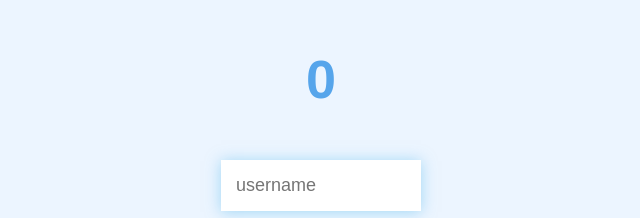
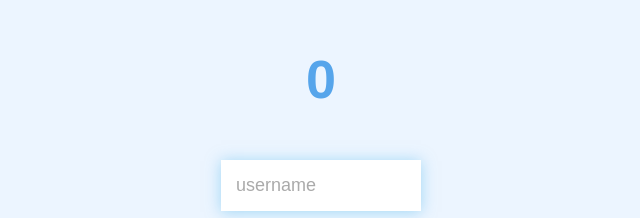
Before and after one commit to b-bryant18/novQuiz, a plain HTML site: page end.html in a window 1280 px wide. Shown: the part 186-404 px from the top of the page, 319-959 px from the left. Drawn offline with Linux system fonts and the light colour scheme.

Commit message:
Changed placeholder text for username input to lighter gray

```diff
--- a/styles.css
+++ b/styles.css
@@ -126,3 +126,7 @@ h3 {
     border: none;
     box-shadow: 0 0.1rem 1.4rem 0 rgba(86, 185, 235, 0.5);
   }
+
+  input::placeholder{
+    color:#aaa
+  }
```
